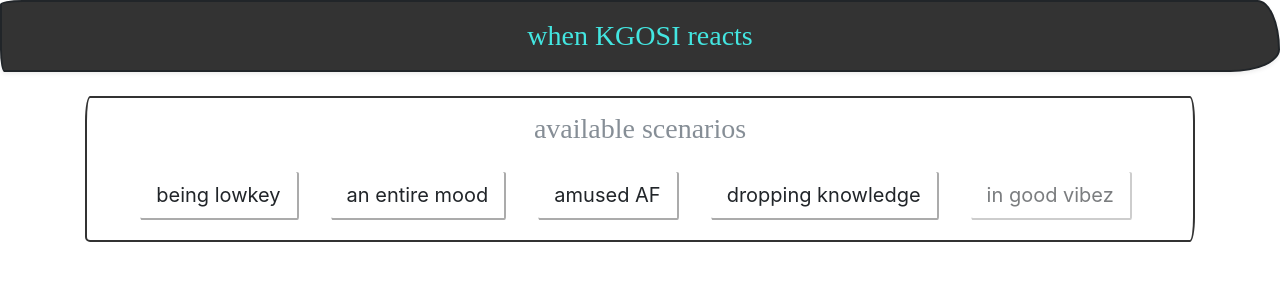
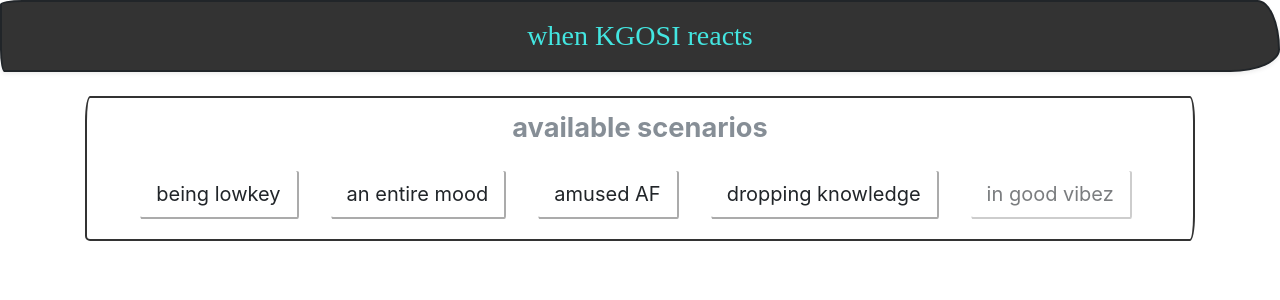
Before and after one commit to moemedimooms/the-KGOSI-improv-show, a React (Create React App) app: page / in a window 1280 px wide. Both pictures are taken after a click on the button "view scenarios". Shown: the top 300 px of the page. Built offline with nearby package versions, Linux system fonts and the light colour scheme; a web font is replaced by a local one.

Commit message:
updated styling of Scenarios component

```diff
--- /dev/null
+++ b/src/components/presentational/Scenarios/index.css
@@ -0,0 +1,4 @@
+.card-subtitle {
+  font-size: 1.7rem !important;
+  font-weight: 700 !important;
+}
--- a/src/components/presentational/Scenarios/index.js
+++ b/src/components/presentational/Scenarios/index.js
@@ -1,5 +1,6 @@
 import React from "react";
 import { useTrail, animated } from "react-spring";
+import "./index.css";
 
 const Scenarios = (props) => {
   const springs = useTrail(props.scenarios.length, {
@@ -19,7 +20,9 @@ const Scenarios = (props) => {
   return (
     <div className="card bg-light">
       <div className="card-body text-center">
-        <h3 class="card-subtitle mb-2 text-muted">available scenarios</h3>
+        <p class="card-subtitle display-4 mb-2 font-weight-bold text-muted">
+          available scenarios
+        </p>
         {springs.map((spring, index) => {
           return (
             <a
```
